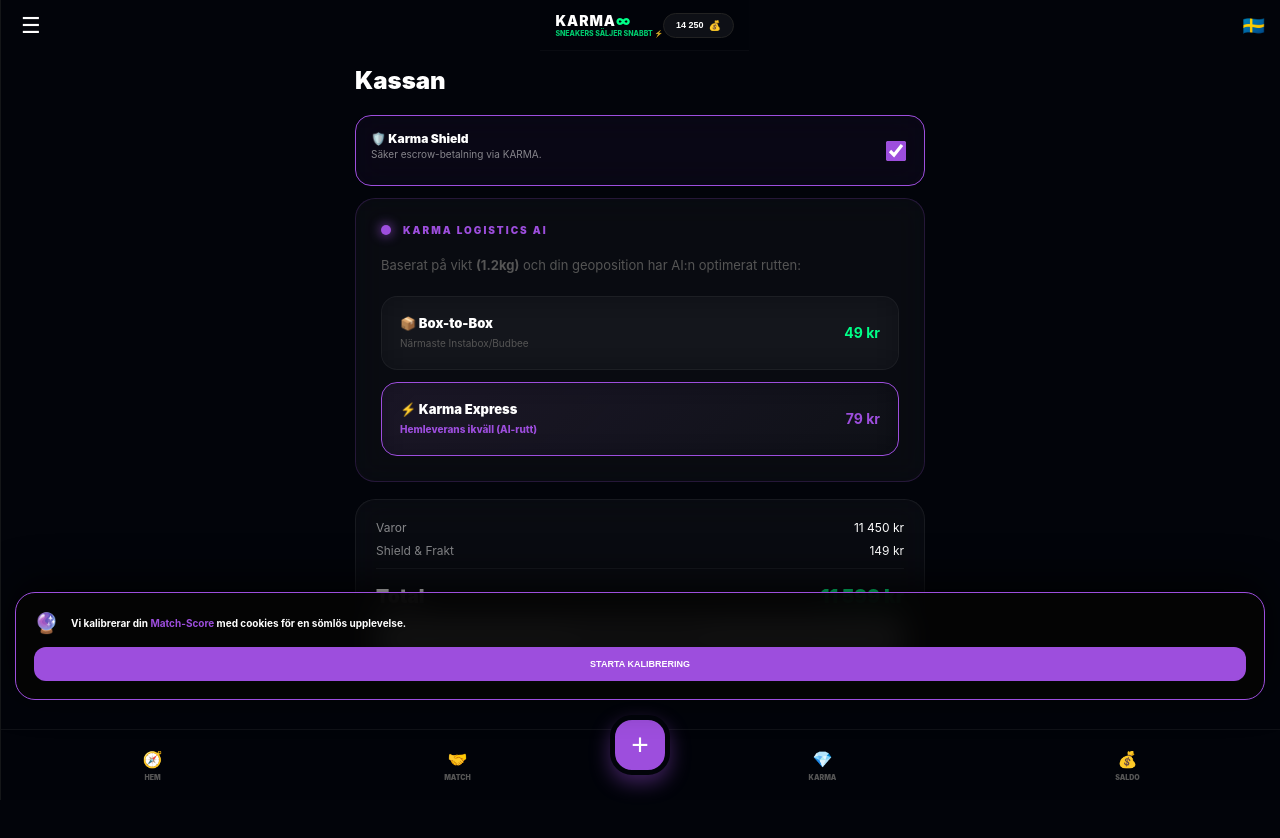
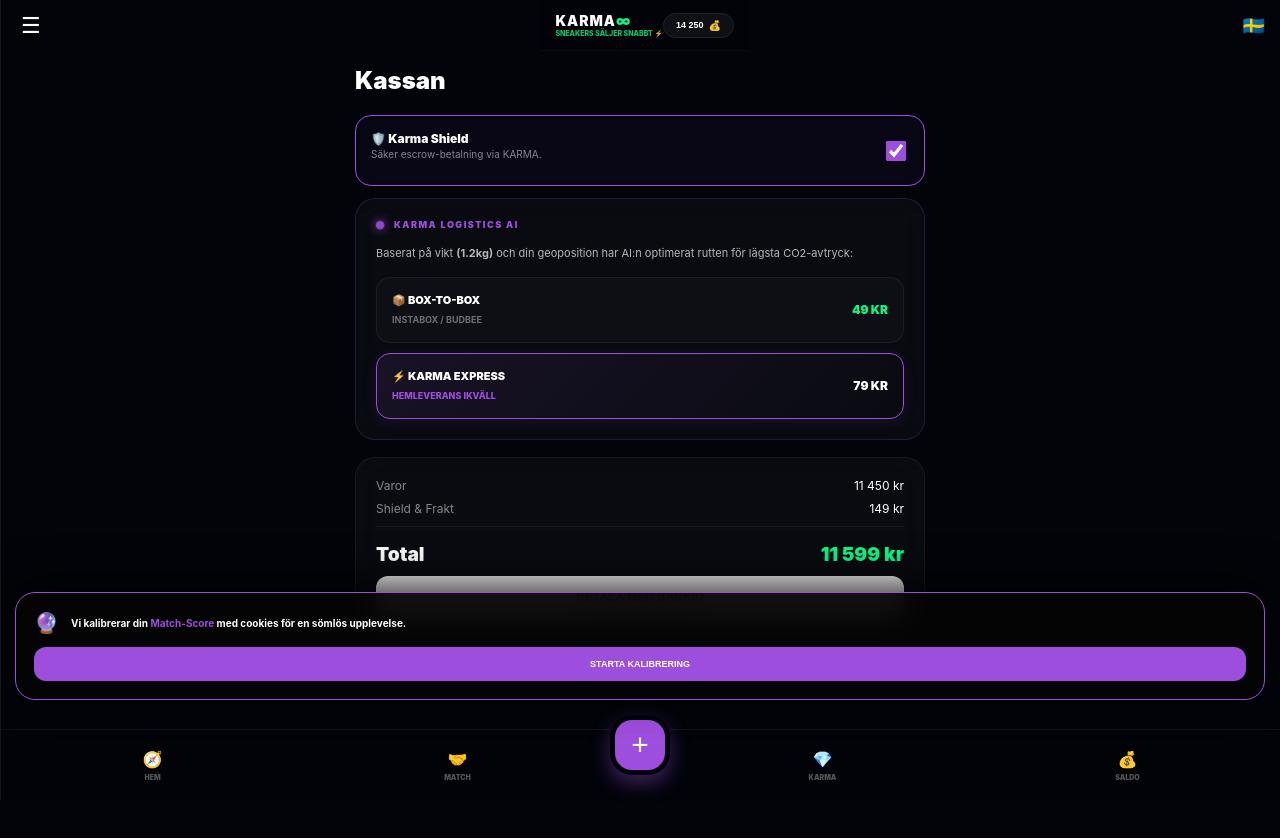
Before and after one commit to gascheckking/marketbeg-appGem, a Next.js app: page /checkout in a window 1280 px wide. Shown: the top 838 px of the page. After the commit the page ends 814 px from the top, so only its background shows below. Built offline with nearby package versions, Linux system fonts and the light colour scheme.

Commit message:
Update ShippingAI.tsx

```diff
--- a/components/ShippingAI.tsx
+++ b/components/ShippingAI.tsx
@@ -2,46 +2,60 @@
 "use client";
 import React from 'react';
 
-export default function ShippingAI({ itemWeight }: { itemWeight: string }) {
+export default function ShippingAI({ itemWeight = "0.5kg" }: { itemWeight?: string }) {
   return (
-    <div className="glass-card" style={{ padding: '25px', border: '1px solid rgba(157, 78, 221, 0.2)' }}>
-      <div style={{ display: 'flex', alignItems: 'center', gap: '12px', marginBottom: '20px' }}>
+    <div className="glass-card" style={{ padding: '20px', border: '1px solid rgba(157, 78, 221, 0.2)' }}>
+      <div style={{ display: 'flex', alignItems: 'center', gap: '10px', marginBottom: '15px' }}>
         <div style={{
-          width: '10px', height: '10px', background: 'var(--neon-purple)',
-          borderRadius: '50%', boxShadow: '0 0 12px var(--neon-purple)'
+          width: '8px', height: '8px', background: 'var(--neon-purple)',
+          borderRadius: '50%', boxShadow: '0 0 10px var(--neon-purple)',
+          animation: 'pulse 2s infinite'
         }}></div>
-        <strong style={{ color: 'var(--neon-purple)', fontSize: '10px', letterSpacing: '2px', fontWeight: 900 }}>KARMA LOGISTICS AI</strong>
+        <strong style={{ color: 'var(--neon-purple)', fontSize: '9px', letterSpacing: '1.5px', fontWeight: 900 }}>KARMA LOGISTICS AI</strong>
       </div>
 
-      <p className="muted" style={{ fontSize: '13px', marginBottom: '20px', lineHeight: '1.5' }}>
-        Baserat på vikt <strong>({itemWeight})</strong> och din geoposition har AI:n optimerat rutten:
+      <p style={{ fontSize: '11px', marginBottom: '15px', lineHeight: '1.5', opacity: 0.7 }}>
+        Baserat på vikt <strong>({itemWeight})</strong> och din geoposition har AI:n optimerat rutten för lägsta CO2-avtryck:
       </p>
 
-      <div style={{ display: 'grid', gap: '12px' }}>
-        <div className="glass-card" style={{
-          padding: '18px', background: 'rgba(255,255,255,0.02)',
+      <div style={{ display: 'grid', gap: '10px' }}>
+        {/* Alternativ 1: Standard */}
+        <div style={{
+          padding: '15px', background: 'rgba(255,255,255,0.02)',
           display: 'flex', justifyContent: 'space-between', alignItems: 'center',
-          cursor: 'pointer', border: '1px solid rgba(255,255,255,0.05)', borderRadius: '16px'
-        }}>
+          cursor: 'pointer', border: '1px solid var(--border)', borderRadius: '14px',
+          transition: 'all 0.2s'
+        }} className="shipping-opt">
           <div>
-            <span style={{ display: 'block', fontWeight: 900, fontSize: '13px' }}>📦 Box-to-Box</span>
-            <small className="muted" style={{ fontSize: '10px' }}>Närmaste Instabox/Budbee</small>
+            <span style={{ display: 'block', fontWeight: 900, fontSize: '11px' }}>📦 BOX-TO-BOX</span>
+            <small style={{ fontSize: '9px', opacity: 0.4, fontWeight: 700 }}>INSTABOX / BUDBEE</small>
           </div>
-          <strong style={{ color: 'var(--neon-mint)', fontSize: '14px' }}>49 kr</strong>
+          <strong style={{ color: 'var(--neon-mint)', fontSize: '12px', fontWeight: 900 }}>49 KR</strong>
         </div>
 
-        <div className="glass-card" style={{
-          padding: '18px', background: 'linear-gradient(135deg, rgba(157, 78, 221, 0.08), transparent)',
+        {/* Alternativ 2: Premium AI-Rutt */}
+        <div style={{
+          padding: '15px', background: 'linear-gradient(135deg, rgba(157, 78, 221, 0.1), transparent)',
           border: '1px solid var(--neon-purple)', display: 'flex', justifyContent: 'space-between',
-          alignItems: 'center', cursor: 'pointer', borderRadius: '16px'
-        }}>
+          alignItems: 'center', cursor: 'pointer', borderRadius: '14px',
+          boxShadow: '0 4px 15px rgba(157, 78, 221, 0.1)'
+        }} className="shipping-opt-active">
           <div>
-            <span style={{ display: 'block', fontWeight: 900, fontSize: '13px' }}>⚡ Karma Express</span>
-            <small style={{ color: 'var(--neon-purple)', fontWeight: 800, fontSize: '10px' }}>Hemleverans ikväll (AI-rutt)</small>
+            <span style={{ display: 'block', fontWeight: 900, fontSize: '11px' }}>⚡ KARMA EXPRESS</span>
+            <small style={{ color: 'var(--neon-purple)', fontWeight: 800, fontSize: '9px' }}>HEMLEVERANS IKVÄLL</small>
           </div>
-          <strong style={{ color: 'var(--neon-purple)', fontSize: '14px' }}>79 kr</strong>
+          <strong style={{ color: '#fff', fontSize: '12px', fontWeight: 900 }}>79 KR</strong>
         </div>
       </div>
+
+      <style jsx>{`
+        @keyframes pulse {
+          0% { transform: scale(1); opacity: 1; }
+          50% { transform: scale(1.3); opacity: 0.7; }
+          100% { transform: scale(1); opacity: 1; }
+        }
+        .shipping-opt:hover { background: rgba(255,255,255,0.05); }
+      `}</style>
     </div>
   );
 }
```
